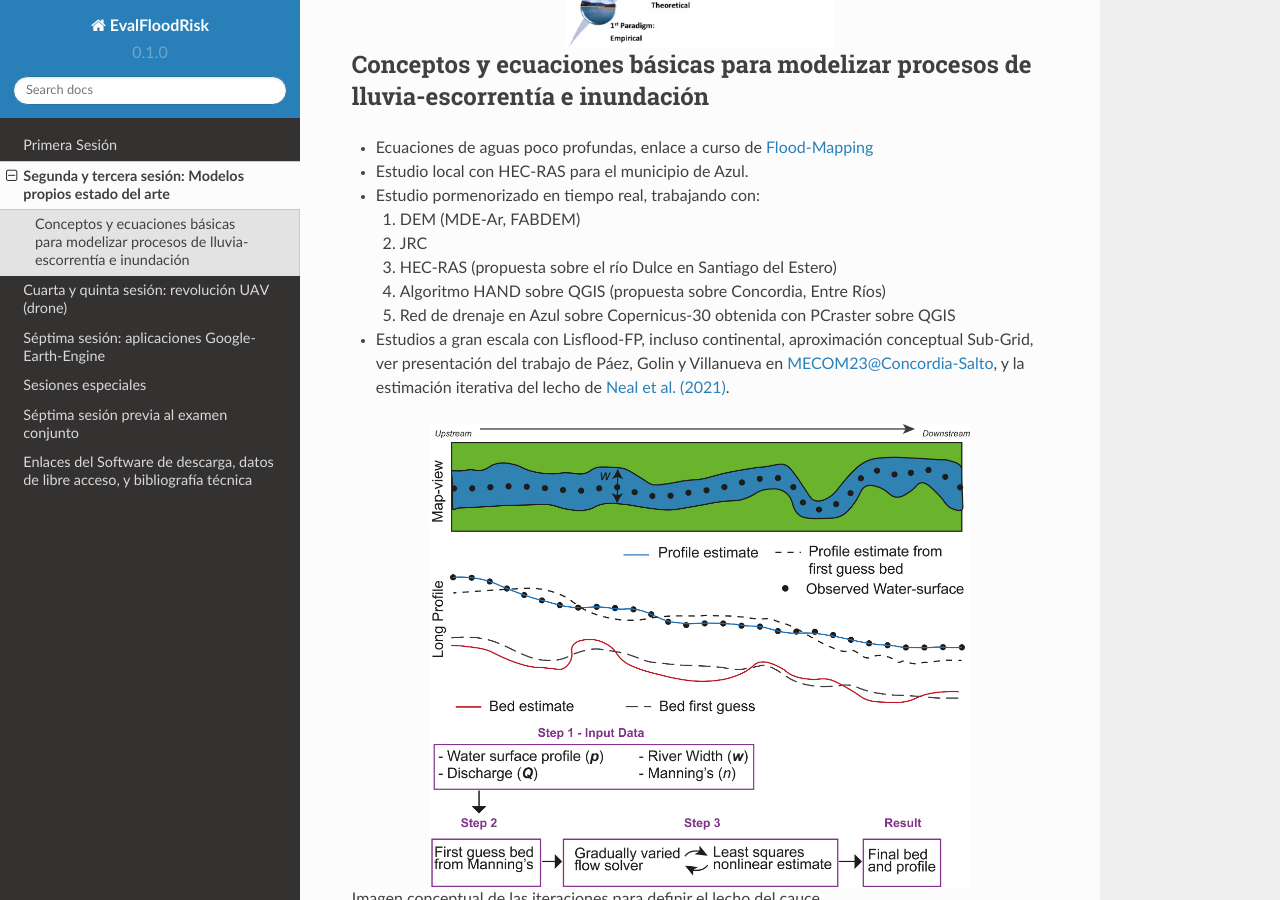
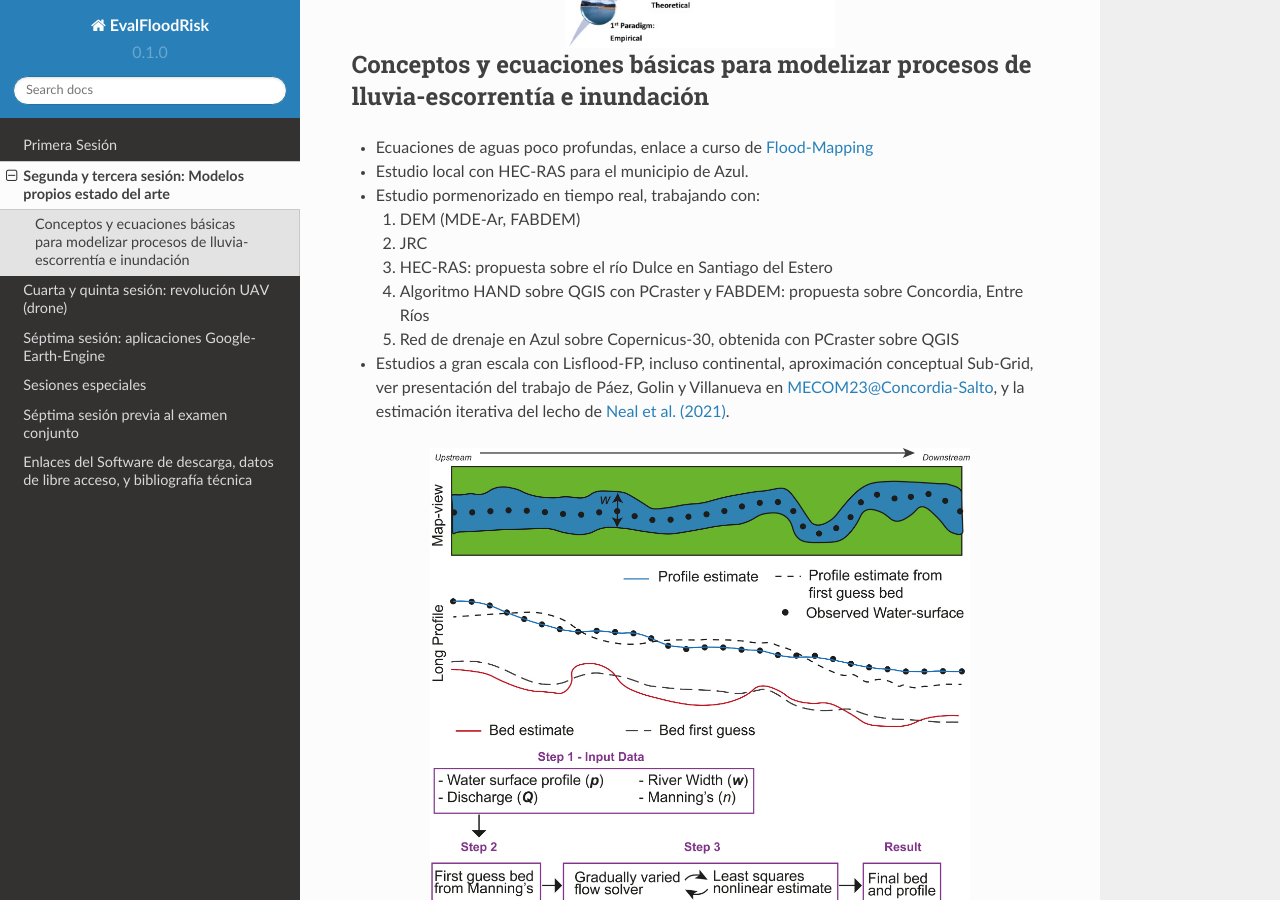
Before and after one commit to ivillamadrid/EvalFloodRisk_RSSWE, a Sphinx documentation site: the page built from docs/source/D2.rst, in a window 1280 px wide and 900 px high, scrolled down 707 px. Built offline with Sphinx 7.4.7 and the Read the Docs theme 2.0.0, drawn with Linux system fonts in a browser that asks for light colours.

Commit message:
Update D2.rst

```diff
--- a/docs/source/D2.rst
+++ b/docs/source/D2.rst
@@ -27,9 +27,9 @@ Conceptos y ecuaciones básicas para modelizar procesos de lluvia-escorrentía e
 
   #. DEM (MDE-Ar, FABDEM)
   #. JRC
-  #. HEC-RAS (propuesta sobre el río Dulce en Santiago del Estero)
-  #. Algoritmo HAND sobre QGIS (propuesta sobre Concordia, Entre Ríos)
-  #. Red de drenaje en Azul sobre Copernicus-30 obtenida con PCraster sobre QGIS
+  #. HEC-RAS: propuesta sobre el río Dulce en Santiago del Estero
+  #. Algoritmo HAND sobre QGIS con PCraster y FABDEM: propuesta sobre Concordia, Entre Ríos
+  #. Red de drenaje en Azul sobre Copernicus-30, obtenida con PCraster sobre QGIS
 
 * Estudios a gran escala con Lisflood-FP, incluso continental, aproximación conceptual Sub-Grid, ver presentación del trabajo de Páez, Golin y Villanueva en `MECOM23@Concordia-Salto <https://amcaonline.org.ar/ojs/index.php/mc/article/view/6745>`_, y la estimación iterativa del lecho de `Neal et al. (2021)  <https://doi.org/10.1029/2020WR028301>`_.
 
```
